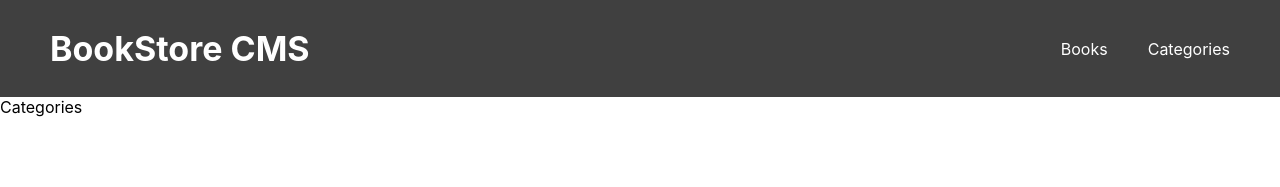
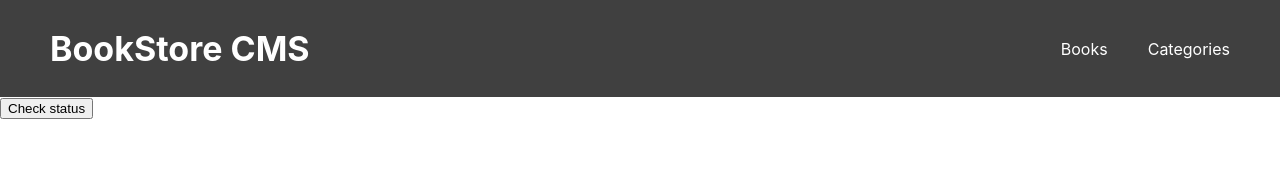
Before and after one commit to ridwanediallo/Bookstore-CMS, a React (Create React App) app: page /categories in a window 1280 px wide. Shown: the top 187 px of the page. Built offline with nearby package versions, Linux system fonts and the light colour scheme.

Commit message:
Add check status button

```diff
--- a/src/components/Categories.js
+++ b/src/components/Categories.js
@@ -1,9 +1,7 @@
 import React from 'react'
 
 const Categories = () => {
-  return (
-    <div>Categories</div>
-  )
+  return <button>Check status</button>;
 }
 
 export default Categories
```
